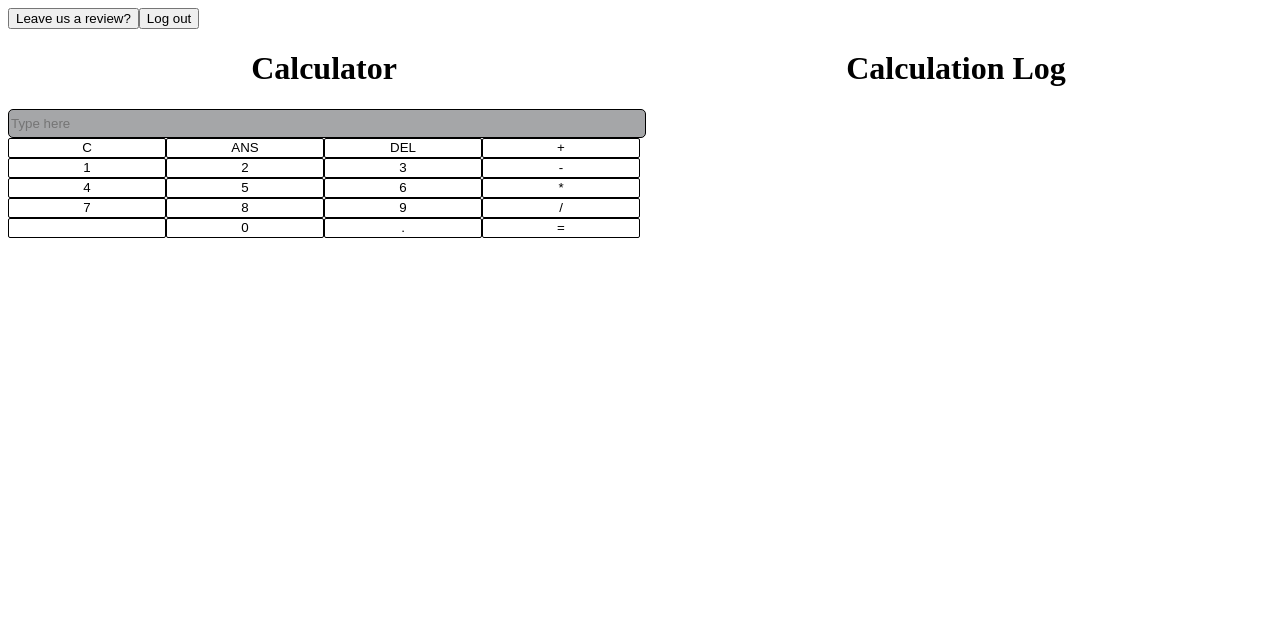
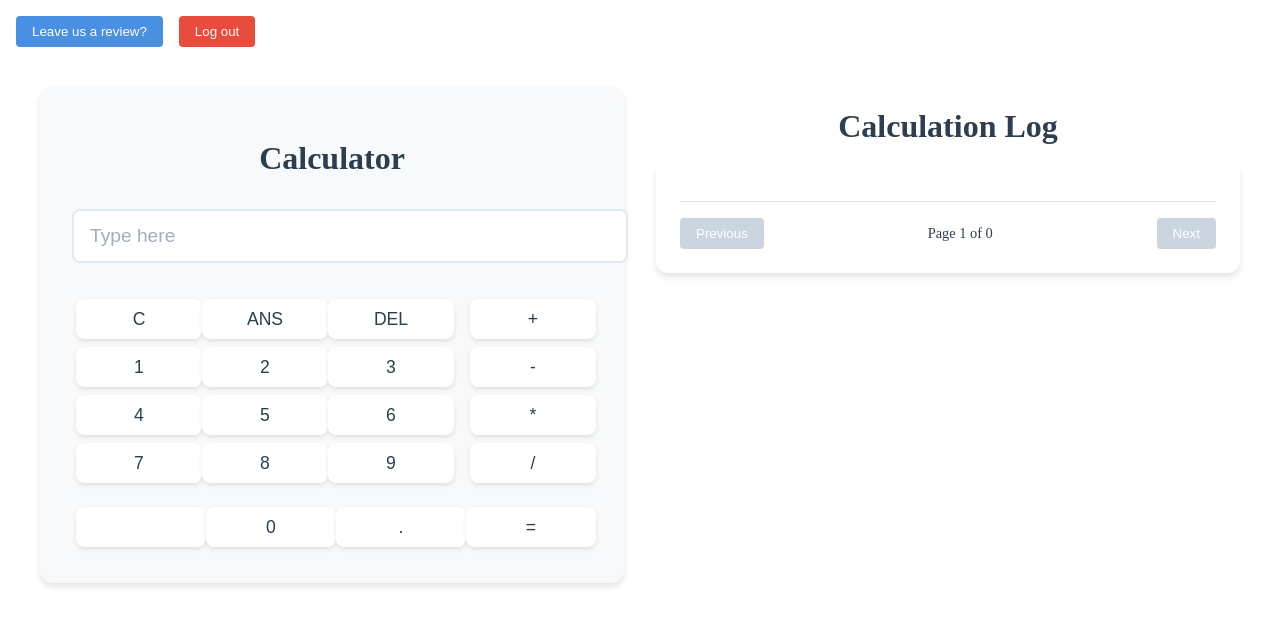
Before and after one commit to kaamyashinde/Working-Calculator, a Vue app in the folder calculator-frontend/: page / in a window 1280 px wide. Shown: the top 626 px of the page. Built offline with nearby package versions, Linux system fonts and the light colour scheme.

Commit message:
add styling to calculator and history

```diff
--- a/calculator-frontend/src/components/CalcBtn.vue
+++ b/calculator-frontend/src/components/CalcBtn.vue
@@ -36,10 +36,57 @@ const props = defineProps({
 <style scoped>
 button {
   width: 100%;
-  height: 20px;
-  border: black solid 1px;
-  border-radius: 2px;
-  color: black;
-  background-color: white;
+  height: 40px;
+  border: none;
+  border-radius: 8px;
+  color: #2c3e50;
+  background-color: #ffffff;
+  font-size: 1.1rem;
+  font-weight: 500;
+  cursor: pointer;
+  transition: all 0.2s ease;
+  box-shadow: 0 2px 4px rgba(0, 0, 0, 0.1);
+  margin: 4px;
+}
+
+button:hover {
+  transform: translateY(-1px);
+  box-shadow: 0 4px 6px rgba(0, 0, 0, 0.15);
+  background-color: #f8f9fa;
+}
+
+button:active {
+  transform: translateY(1px);
+  box-shadow: 0 1px 2px rgba(0, 0, 0, 0.1);
+}
+
+/* Operator buttons */
+button[class*="operator"] {
+  background-color: #4a90e2;
+  color: white;
+}
+
+button[class*="operator"]:hover {
+  background-color: #357abd;
+}
+
+/* Special buttons (C, DEL, ANS) */
+button[class*="misc"] {
+  background-color: #e74c3c;
+  color: white;
+}
+
+button[class*="misc"]:hover {
+  background-color: #c0392b;
+}
+
+/* Equal button */
+button.yellow {
+  background-color: #f1c40f;
+  color: #2c3e50;
+}
+
+button.yellow:hover {
+  background-color: #f39c12;
 }
 </style>
--- a/calculator-frontend/src/components/CalcLog.vue
+++ b/calculator-frontend/src/components/CalcLog.vue
@@ -1,16 +1,110 @@
 <script setup>
-defineProps({
+import { ref, watch, computed } from 'vue'
+
+const props = defineProps({
   resultArray: {
     type: Array,
     required: true,
   },
 })
+
+const currentPage = ref(0)
+const itemsPerPage = 10
+
+const totalPages = ref(0)
+watch(() => props.resultArray, (newArray) => {
+  totalPages.value = Math.ceil(newArray.length / itemsPerPage)
+}, { immediate: true })
+
+const paginatedResults = computed(() => {
+  const start = currentPage.value * itemsPerPage
+  const end = start + itemsPerPage
+  return props.resultArray.slice(start, end)
+})
+
+const nextPage = () => {
+  if (currentPage.value < totalPages.value - 1) {
+    currentPage.value++
+  }
+}
+
+const prevPage = () => {
+  if (currentPage.value > 0) {
+    currentPage.value--
+  }
+}
 </script>
 
 <template>
-  <div>
+  <div class="calc-log">
     <ul>
-      <li v-for="(result, index) in resultArray" :key="index">{{ result }}</li>
+      <li v-for="(result, index) in paginatedResults" :key="index">{{ result }}</li>
     </ul>
+    <div class="pagination">
+      <button :disabled="currentPage === 0" @click="prevPage">Previous</button>
+      <span>Page {{ currentPage + 1 }} of {{ totalPages }}</span>
+      <button :disabled="currentPage >= totalPages - 1" @click="nextPage">Next</button>
+    </div>
   </div>
 </template>
+
+<style scoped>
+.calc-log {
+  background: #ffffff;
+  border-radius: 12px;
+  padding: 1.5rem;
+  box-shadow: 0 4px 6px rgba(0, 0, 0, 0.1);
+}
+
+ul {
+  list-style: none;
+  padding: 0;
+  margin: 0;
+  max-height: 400px;
+  overflow-y: auto;
+}
+
+li {
+  padding: 0.75rem 1rem;
+  border-bottom: 1px solid #e2e8f0;
+  color: #2c3e50;
+  font-size: 1rem;
+}
+
+li:last-child {
+  border-bottom: none;
+}
+
+.pagination {
+  display: flex;
+  justify-content: space-between;
+  align-items: center;
+  margin-top: 1rem;
+  padding-top: 1rem;
+  border-top: 1px solid #e2e8f0;
+}
+
+.pagination button {
+  padding: 0.5rem 1rem;
+  border: none;
+  border-radius: 4px;
+  background-color: #4a90e2;
+  color: white;
+  cursor: pointer;
+  transition: background-color 0.3s;
+}
+
+.pagination button:hover:not(:disabled) {
+  background-color: #357abd;
+}
+
+.pagination button:disabled {
+  background-color: #cbd5e0;
+  cursor: not-allowed;
+}
+
+.pagination span {
+  color: #2c3e50;
+  font-size: 0.9rem;
+}
+</style>
--- a/calculator-frontend/src/components/Input.vue
+++ b/calculator-frontend/src/components/Input.vue
@@ -44,10 +44,24 @@ function getInputValue() {
 <style scoped>
 input {
   width: 100%;
-  height: 25px;
-  background-color: rgba(127, 128, 131, 0.7);
-  color: white;
-  border-radius: 5px;
-  border: 1px solid black;
+  height: 50px;
+  background-color: #ffffff;
+  color: #2c3e50;
+  border-radius: 8px;
+  border: 2px solid #e2e8f0;
+  padding: 0 1rem;
+  font-size: 1.2rem;
+  transition: all 0.3s ease;
+  margin-bottom: 1rem;
+}
+
+input:focus {
+  outline: none;
+  border-color: #4a90e2;
+  box-shadow: 0 0 0 3px rgba(74, 144, 226, 0.2);
+}
+
+input::placeholder {
+  color: #a0aec0;
 }
 </style>
--- a/calculator-frontend/src/views/Calculator.vue
+++ b/calculator-frontend/src/views/Calculator.vue
@@ -74,21 +74,59 @@ function logOut(){
 .custom-container {
   display: grid;
   grid-template-columns: 1fr 1fr;
+  gap: 2rem;
+  padding: 2rem;
+  max-width: 1200px;
+  margin: 0 auto;
 }
+
 .calc-container {
   display: grid;
   grid-template-columns: 1fr;
+  gap: 1rem;
+  background: #f8f9fa;
+  padding: 2rem;
+  border-radius: 12px;
+  box-shadow: 0 4px 6px rgba(0, 0, 0, 0.1);
 }
 
 .btns-container {
   display: grid;
   grid-template-columns: 3fr 1fr;
+  gap: 1rem;
 }
+
 .add-span {
   grid-column: span 2;
 }
 
 h1 {
   text-align: center;
+  color: #2c3e50;
+  margin-bottom: 1rem;
+  font-weight: 600;
+}
+
+#goToReview, #logOut {
+  padding: 0.5rem 1rem;
+  margin: 0.5rem;
+  border: none;
+  border-radius: 4px;
+  background-color: #4a90e2;
+  color: white;
+  cursor: pointer;
+  transition: background-color 0.3s;
+}
+
+#goToReview:hover, #logOut:hover {
+  background-color: #357abd;
+}
+
+#logOut {
+  background-color: #e74c3c;
+}
+
+#logOut:hover {
+  background-color: #c0392b;
 }
 </style>
```
